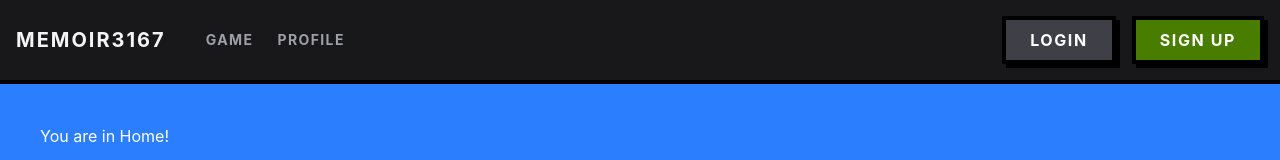
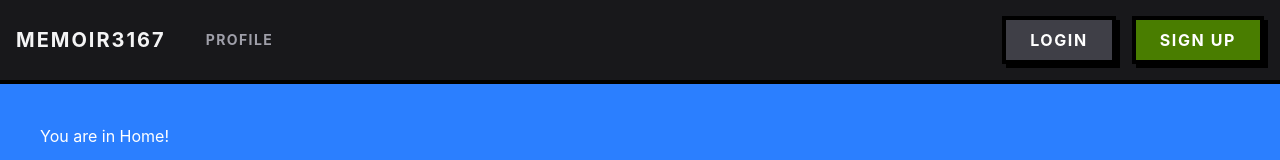
Before and after one commit to mist-interactive/frontend, a React (Vite) app: page / in a window 1280 px wide. Shown: the top 160 px of the page. Built offline with nearby package versions, Linux system fonts and the light colour scheme.

Commit message:
fix(ui): remove game button from navbar

```diff
--- a/src/components/Navbar.tsx
+++ b/src/components/Navbar.tsx
@@ -56,8 +56,6 @@ export default function Navbar() {
         <Link to="/" className="text-xl font-bold text-zinc-100 uppercase tracking-widest hover:text-lime-500 transition-colors mr-4">
           Memoir3167
         </Link>
-
-        <Link to="/game" className="text-sm font-bold text-zinc-400 uppercase tracking-widest hover:text-zinc-100 transition-colors">Game</Link>
         <Link to="/profile" className="text-sm font-bold text-zinc-400 uppercase tracking-widest hover:text-zinc-100 transition-colors">Profile</Link>
       </div>
 
```
